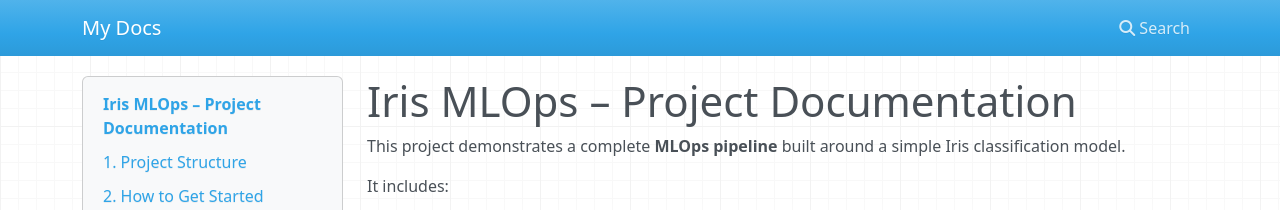
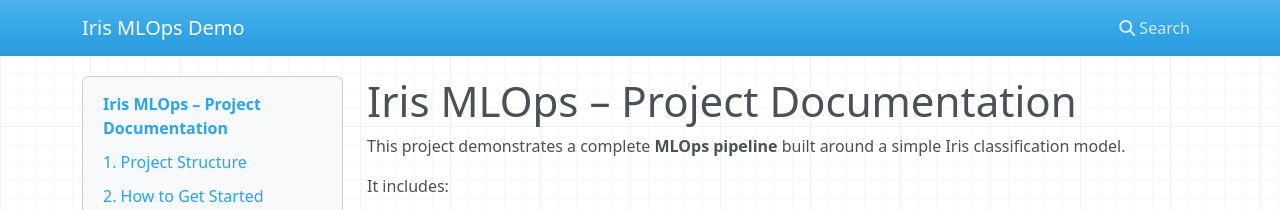
Before and after one commit to emese007/iris-ml-cicd, an MkDocs documentation site: the page built from docs/docs/index.md, in a window 1280 px wide. Shown: the top 210 px of the page. Built offline with MkDocs 1.6.1, drawn with Linux system fonts in a browser that asks for light colours; nearby versions of some CDN libraries.

Commit message:
Update mkdocs config and frontend app

```diff
--- a/docs/mkdocs.yml
+++ b/docs/mkdocs.yml
@@ -1 +1,6 @@
-site_name: My Docs
+site_name: Iris MLOps Demo
+theme:
+  name: mkdocs
+
+nav:
+  - Project: index.md
```
Also changed, not shown: 1 other file.
